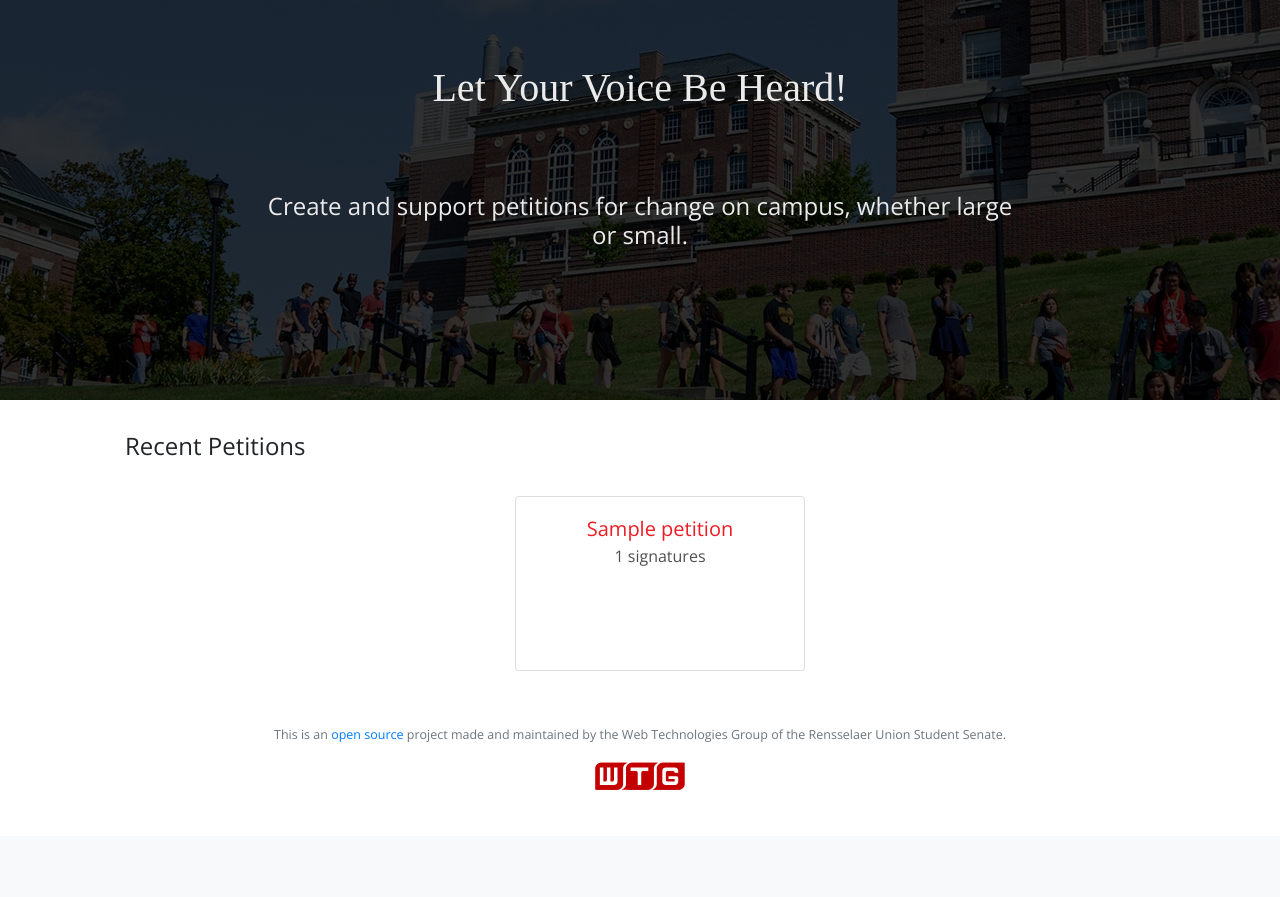
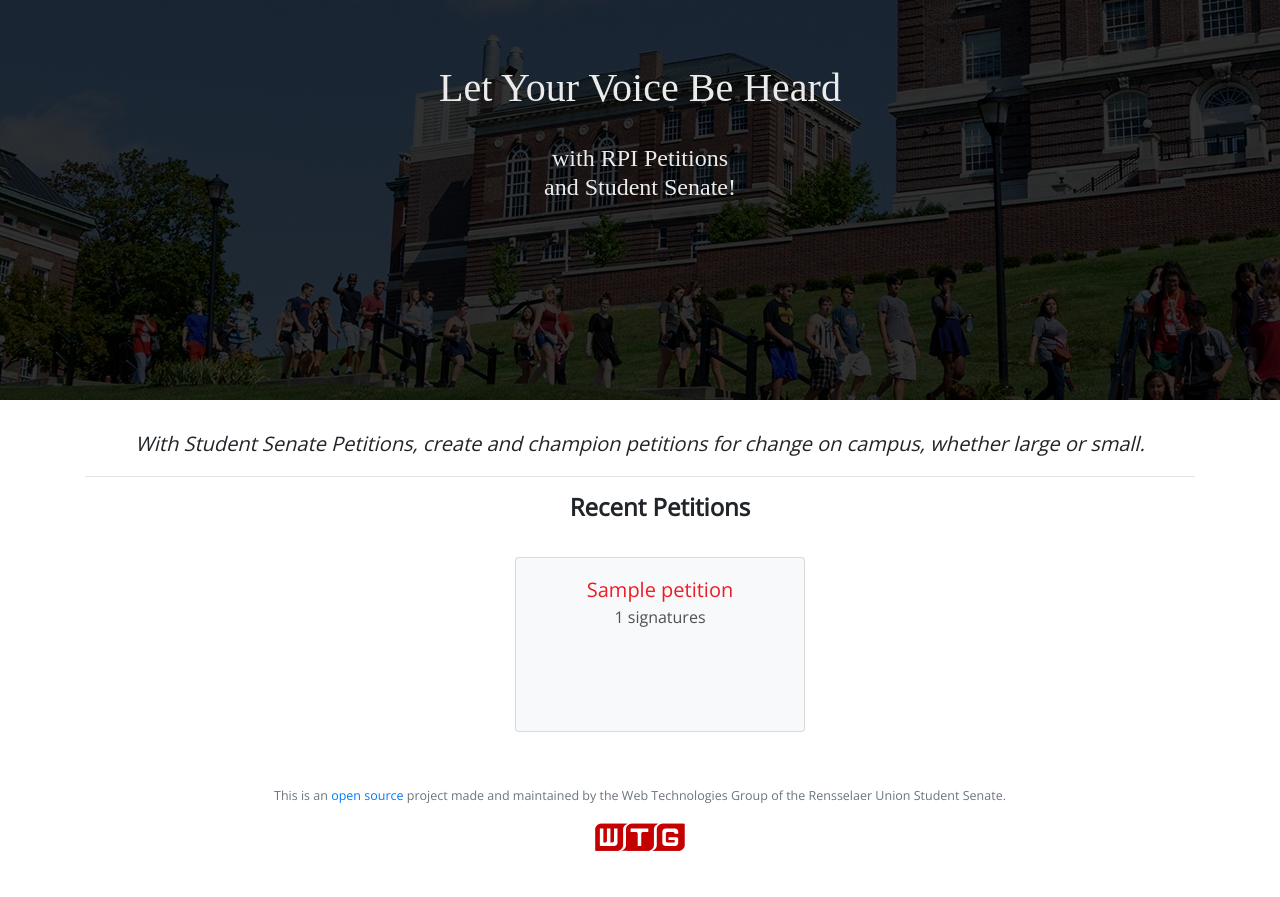
Before and after one commit to wtg/petitions-rewrite, a Django app: page / in a window 1280 px wide. Shown: the part 56-953 px from the top of the page. Before the commit the page ends 846 px from the top, so only its background shows below. Run offline with Django 3.2, Linux system fonts and the light colour scheme; tables that the repository leaves empty hold one stand-in row (values such as "Sample post"); some libraries are stand-ins or nearby versions; some web fonts are replaced.

Commit message:
Part 2 of pull request changes (new lines, splash page edits)

```diff
--- a/index/static/petition/style.css
+++ b/index/static/petition/style.css
@@ -91,3 +91,8 @@ body {
 .card {
     min-height: 175px;
 }
+
+.headingbar{
+    margin-top: 1em;
+    margin-bottom: 1em;
+}
--- a/index/templates/about.html
+++ b/index/templates/about.html
@@ -4,7 +4,7 @@
 {% block content %}
 
 <div class="container">
-    <h3 class="text-dark text-center pontiac">About RPI Petitions</h3>
+    <h3 class="text-dark text-center pontiac headingbar">About RPI Petitions</h3>
     <br>
     <!-- Navigation tabs -->
     <ul class="nav nav-tabs justify-content-center" role="tablist">
--- a/index/templates/all-petitions.html
+++ b/index/templates/all-petitions.html
@@ -4,7 +4,7 @@
 {% block content %}
 
 <div class="container">
-    <h3 class="text-dark text-center pontiac">All Petitions</h3>
+    <h3 class="text-dark headingbar text-center pontiac">All Petitions</h3>
     <div class="row">
         <div class="col-sm-5">
             <div class="checkbox">
@@ -21,7 +21,7 @@
             </div>
         </div>
         <div class="col-sm-3">
-            <div class="dropdown float-right">
+            <div class="dropleft float-right">
                 <button class="btn btn-secondary dropdown-toggle" type="button" id="tagdropdown" data-toggle="dropdown"
                     aria-haspopup="true" aria-expanded="false">
                     Sort By:
--- a/index/templates/create-petition.html
+++ b/index/templates/create-petition.html
@@ -4,7 +4,7 @@
 {% block content %}
 <!--Page Heading-->
 <div class="container">
-    <h3 class="text-dark text-center pontiac">Create a Petition</h3>
+    <h3 class="text-dark headingbar text-center pontiac">Create a Petition</h3>
 </div>
 <!--Warning block-->
 <div class="container preface">
--- a/index/templates/index.html
+++ b/index/templates/index.html
@@ -4,18 +4,24 @@
 {% block content %}
 <div class="jumbotron jumbotron-fluid">
     <div class="caption">
-        <h1 class="pontiac">Let Your Voice Be Heard!</h1>
-        <br><br><br>
-        <h4>Create and support petitions for change on campus, whether large or small.</h4>
+        <h1 class="pontiac">Let Your Voice Be Heard</h1>
+        <br>
+        <h4 class="pontiac">with RPI Petitions <br> and Student Senate!</h4>
     </div>
 </div>
 
 <div class="container">
-    <div class="header"><h4>Recent Petitions</h4></div>
+        <h5 class="text-center headingbar"><i>With Student Senate Petitions, create and champion petitions for change on campus, whether large or small.</i></h5>
+    <hr>
+    <div class="header text-center">
+        <h4>
+        <b>Recent Petitions</b>
+        </h4>
+    </div>
     <ul class="flex-container">
         {% for petition in petitions %}
             <li class="flex-item">
-                <div class="card">
+                <div class="card bg-light">
                     <div class="card-body">
                         <h5 class="card-title"><a href="#">{{ petition.title }}</a></h5>
                         <h6 class="card-subtitle mb-2">{{ petition.signatures.count }} signatures</h6>
--- a/index/views.py
+++ b/index/views.py
@@ -18,14 +18,14 @@ def all(request):
     ''' paginator separates the content of page 1 with the content of page 2, so on'''
     page = request.GET.get('page', 1)
     #show 18 petitions objects per page
-    paginator = Paginator(petitions, 2)
+    paginator = Paginator(petitions, 6)
     try:
-        users = paginator.page(page)
+        petition_page = paginator.page(page)
     except PageNotAnInteger:
-        users = paginator.page(1)
+        petition_page = paginator.page(1)
     except EmptyPage:
-        users = paginator.page(paginator.num_pages)
-    return render(request, "all-petitions.html", {'petitions': users})
+        petition_page = paginator.page(paginator.num_pages)
+    return render(request, "all-petitions.html", {'petitions': petition_page})
 
 
 def create(request):
```
Also changed, not shown: index/templates/old-pagination.txt (added, +19 -0 lines).
